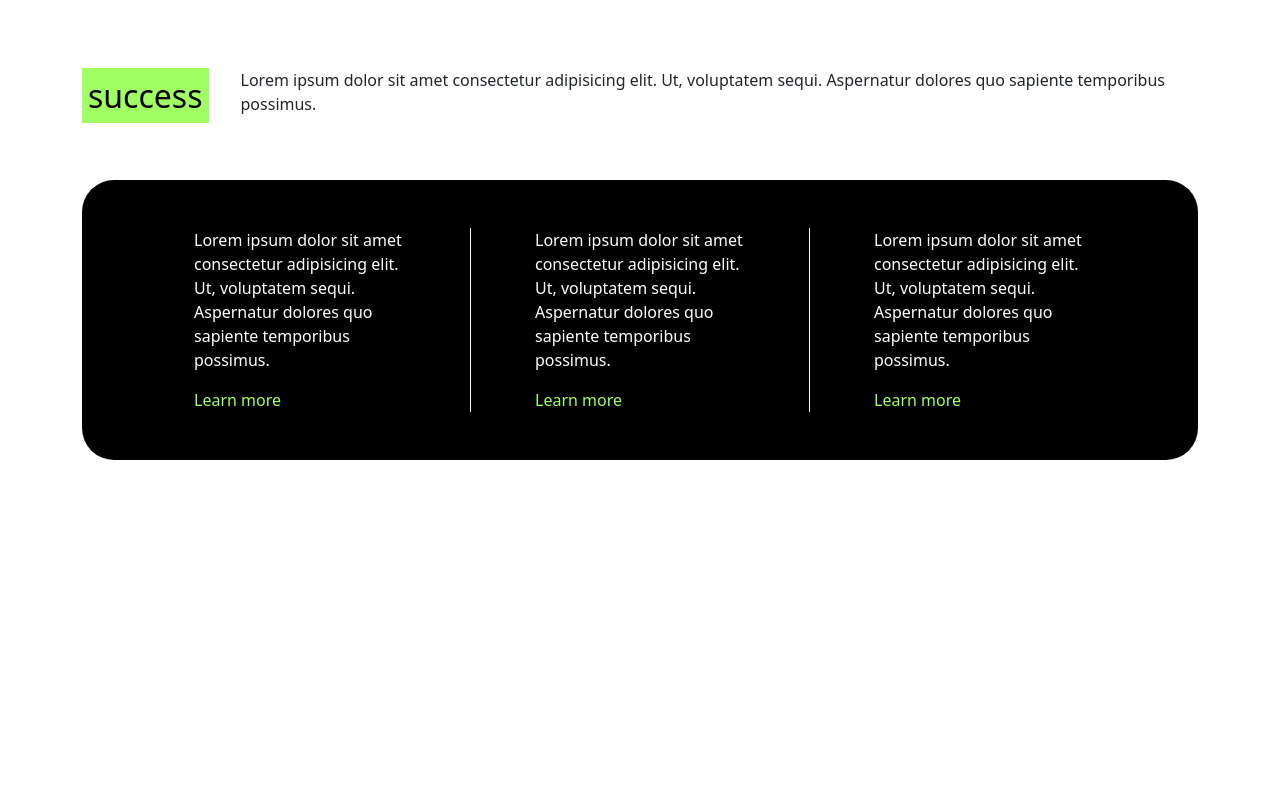
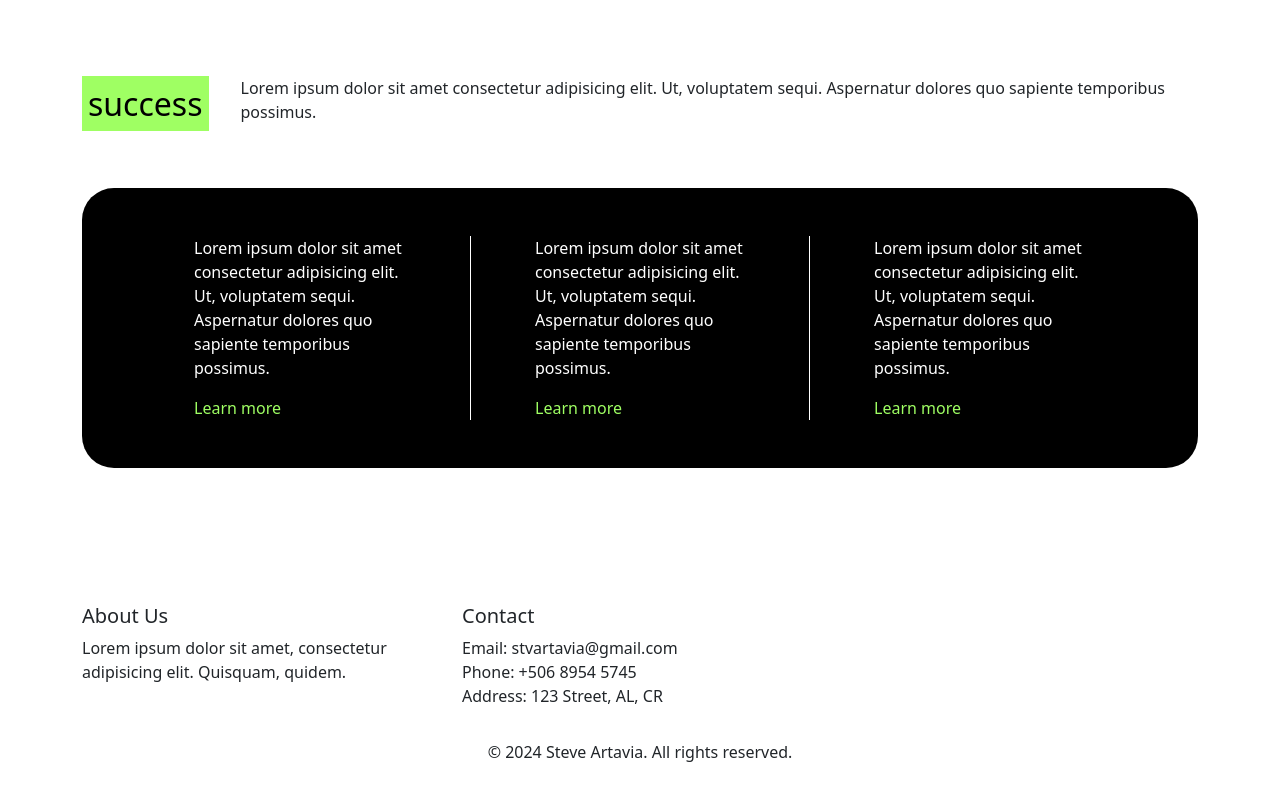
Before and after one commit to SteveArtavia/landing-page-1, a plain HTML site: page index.html in a window 1280 px wide. Shown: the part 1962-2766 px from the top of the page. Before the commit the page ends 2534 px from the top, so only its background shows below. Drawn offline with nearby package versions, Linux system fonts and the light colour scheme.

Commit message:
Add files via upload

```diff
--- a/index.html
+++ b/index.html
@@ -131,6 +131,28 @@
         </div>
     </section>
 
+    <footer class="py-4">
+        <div class="container">
+            <div class="row">
+                <div class="col-md-4">
+                    <h5>About Us</h5>
+                    <p>Lorem ipsum dolor sit amet, consectetur adipisicing elit. Quisquam, quidem.</p>
+                </div>
+                <div class="col-md-4">
+                    <h5>Contact</h5>
+                    <ul class="list-unstyled">
+                        <li>Email: stvartavia@gmail.com</li>
+                        <li>Phone: +506 8954 5745</li>
+                        <li>Address: 123 Street, AL, CR</li>
+                    </ul>
+                </div>
+            </div>
+            <div class="text-center mt-3">
+                <p>&copy; 2024 Steve Artavia. All rights reserved.</p>
+            </div>
+        </div>
+    </footer>
+
     <script src="https://cdn.jsdelivr.net/npm/bootstrap@5.3.0/dist/js/bootstrap.bundle.min.js"></script>
 </body>
 </html>
--- a/style.css
+++ b/style.css
@@ -6,6 +6,9 @@
 }
 header{
     background-color: white !important;
+    position: fixed;
+    top: 0;
+    z-index: 1000;
 }
 #logo{
     border: 8px solid black;
@@ -41,6 +44,7 @@ button{
     grid-template-columns: repeat(2, 1fr);
     align-items: center;
     margin-top: 0;
+    margin-top: 7em;
 }
 .img{
     text-align: right;
@@ -171,6 +175,7 @@ section:nth-child(6) .block{
     section:nth-child(4){
         display: flex;
         flex-direction: column;
+        text-align: center;
     }
     section:nth-child(4) .title{
         display: flex;
@@ -208,6 +213,7 @@ section:nth-child(6) .block{
     section:nth-child(6) .title{
         display: flex;
         flex-direction: column;
+        text-align: center;
     }
     section:nth-child(6) .block{
         display: flex;
@@ -224,5 +230,8 @@ section:nth-child(6) .block{
         border-top: 1px solid white;
         border-bottom: 1px solid white;
     }
+    footer{
+        text-align: center;
+    }
 
 }
```
